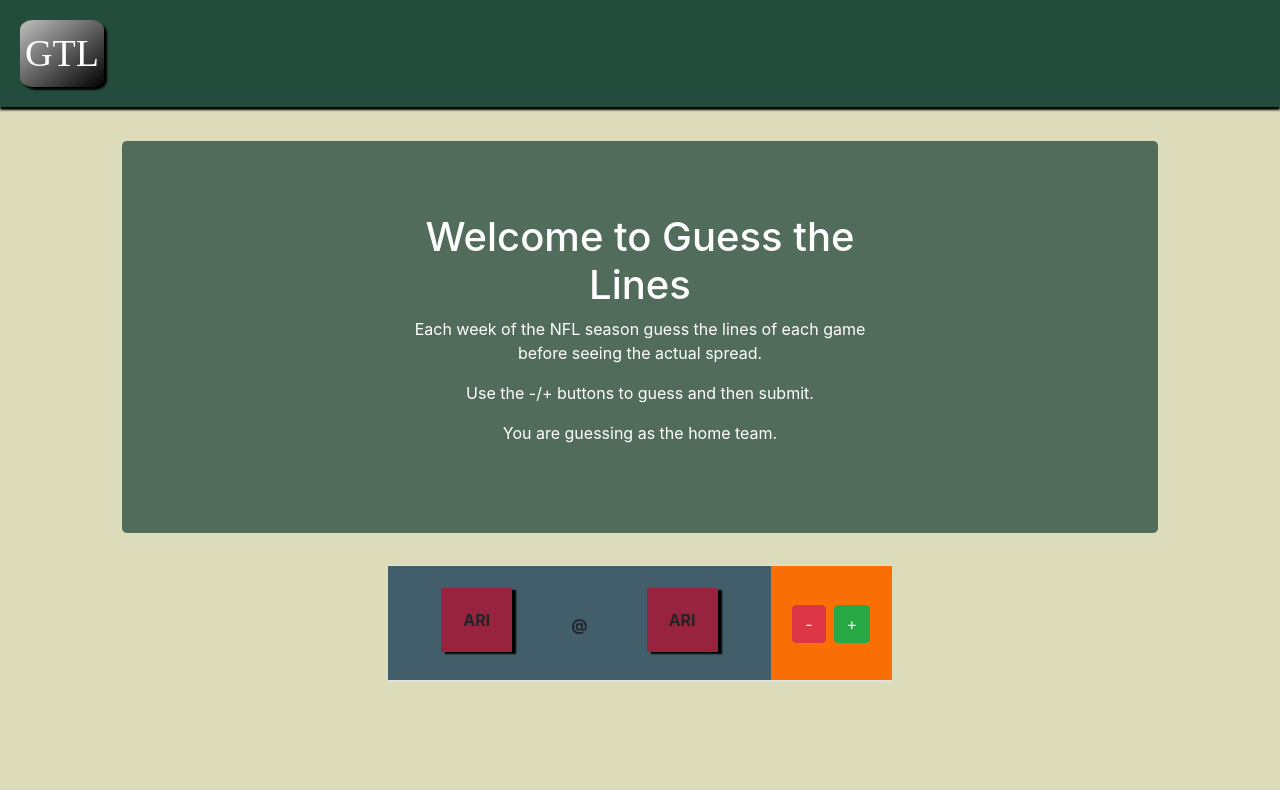
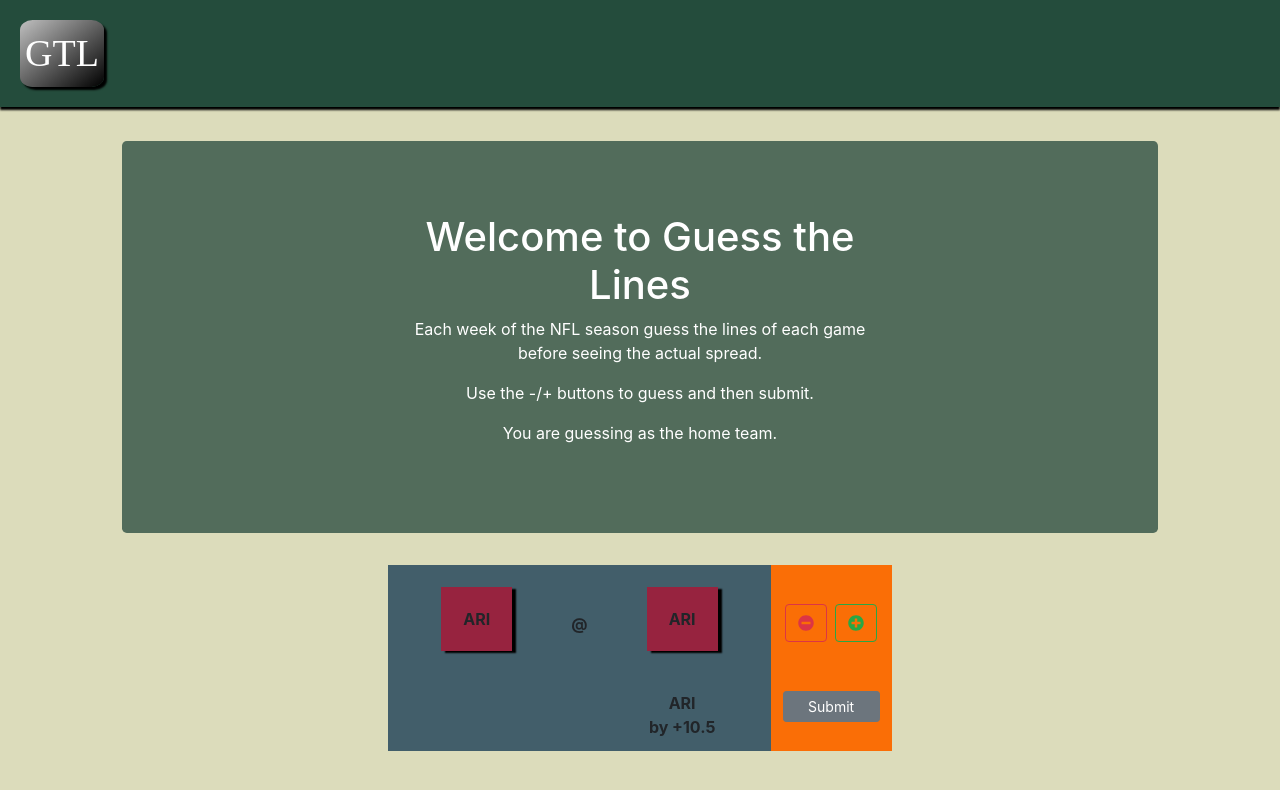
Before and after one commit to arh450/gtl, a React (Create React App) app in the folder client/: page / in a window 1280 px wide. Shown: the top 790 px of the page. Built offline with nearby package versions, Linux system fonts and the light colour scheme; a web font is replaced by a local one.

Commit message:
working on lower half of mathup card, next to work out functionallity

```diff
--- a/client/package.json
+++ b/client/package.json
@@ -3,6 +3,9 @@
   "version": "0.1.0",
   "private": true,
   "dependencies": {
+    "@fortawesome/fontawesome-svg-core": "^1.2.32",
+    "@fortawesome/free-solid-svg-icons": "^5.15.1",
+    "@fortawesome/react-fontawesome": "^0.1.12",
     "@testing-library/jest-dom": "^5.11.5",
     "@testing-library/react": "^11.1.2",
     "@testing-library/user-event": "^12.2.2",
--- a/client/src/components/MatchupCard/index.js
+++ b/client/src/components/MatchupCard/index.js
@@ -1,8 +1,13 @@
 import React, { Component } from "react";
 import { Col, Row, Button, Table } from "react-bootstrap";
+import { FontAwesomeIcon } from "@fortawesome/react-fontawesome";
+import { faMinusCircle, faPlusCircle } from "@fortawesome/free-solid-svg-icons";
 import teamData from "../Data/teamData.json";
 
 import "./style.scss";
+
+const minus = <FontAwesomeIcon icon={faMinusCircle} />;
+const plus = <FontAwesomeIcon icon={faPlusCircle} />;
 
 export default class index extends Component {
   state = {};
@@ -10,13 +15,16 @@ export default class index extends Component {
   render() {
     return (
       <>
+        <i class="fas fa-minus-circle"></i>
         <Row className="mx-auto ">
           <Col md={5} className="mx-auto">
-            <Table>
+            <Table style={{ border: "none" }}>
               <thead responsive="md">
                 <tr>
-                  <th style={{ backgroundColor: "#425e6a" }}></th>
-                  <th style={{ backgroundColor: "#425e6a" }}>
+                  <th
+                    style={{ backgroundColor: "#425e6a", border: "none" }}
+                  ></th>
+                  <th style={{ backgroundColor: "#425e6a", border: "none" }}>
                     <p
                       style={{
                         backgroundColor: "#97233F",
@@ -34,7 +42,7 @@ export default class index extends Component {
                       ARI
                     </p>
                   </th>
-                  <th style={{ backgroundColor: "#425e6a" }}>
+                  <th style={{ backgroundColor: "#425e6a", border: "none" }}>
                     <p
                       className="text-center"
                       style={{
@@ -50,7 +58,7 @@ export default class index extends Component {
                       @
                     </p>
                   </th>
-                  <th style={{ backgroundColor: "#425e6a" }}>
+                  <th style={{ backgroundColor: "#425e6a", border: "none" }}>
                     <p
                       style={{
                         backgroundColor: "#97233F",
@@ -68,8 +76,10 @@ export default class index extends Component {
                       ARI
                     </p>
                   </th>
-                  <th style={{ backgroundColor: "#425e6a" }}></th>
-                  <th style={{ backgroundColor: "#fa6e06" }}>
+                  <th
+                    style={{ backgroundColor: "#425e6a", border: "none" }}
+                  ></th>
+                  <th style={{ backgroundColor: "#fa6e06", border: "none" }}>
                     <div
                       className="d-flex justify-content-center"
                       style={{
@@ -81,14 +91,62 @@ export default class index extends Component {
                         padding: "20px",
                       }}
                     >
-                      <Button variant="danger" className="mr-2">
-                        -
+                      <Button variant="outline-danger" className="mr-2">
+                        {minus}
                       </Button>
-                      <Button variant="success">+</Button>
+                      <Button variant="outline-success">{plus}</Button>
                     </div>
                   </th>
                 </tr>
               </thead>
+              <tbody>
+                <tr>
+                  <th
+                    style={{ backgroundColor: "#425e6a", border: "none" }}
+                  ></th>
+                  <th
+                    style={{ backgroundColor: "#425e6a", border: "none" }}
+                  ></th>
+                  <th
+                    style={{ backgroundColor: "#425e6a", border: "none" }}
+                  ></th>
+                  <th
+                    style={{
+                      backgroundColor: "#425e6a",
+                      border: "none",
+                    }}
+                  >
+                    <p
+                      style={{
+                        margin: "0px 0px 0px 0px",
+                        textAlign: "center",
+                        verticalAlign: "baseline",
+                      }}
+                    >
+                      ARI
+                    </p>
+                    <p
+                      style={{
+                        margin: "0px 0px 0px 0px",
+                        textAlign: "center",
+                        verticalAlign: "baseline",
+                      }}
+                    >
+                      by +10.5
+                    </p>
+                  </th>
+                  <th
+                    style={{ backgroundColor: "#425e6a", border: "none" }}
+                  ></th>
+                  <th style={{ backgroundColor: "#fa6e06", border: "none" }}>
+                    <div>
+                      <Button variant="secondary" size="sm" block>
+                        Submit
+                      </Button>
+                    </div>
+                  </th>
+                </tr>
+              </tbody>
             </Table>
           </Col>
         </Row>
```
Also changed, not shown: 1 other file (tests, documents, lock files or other folders).
